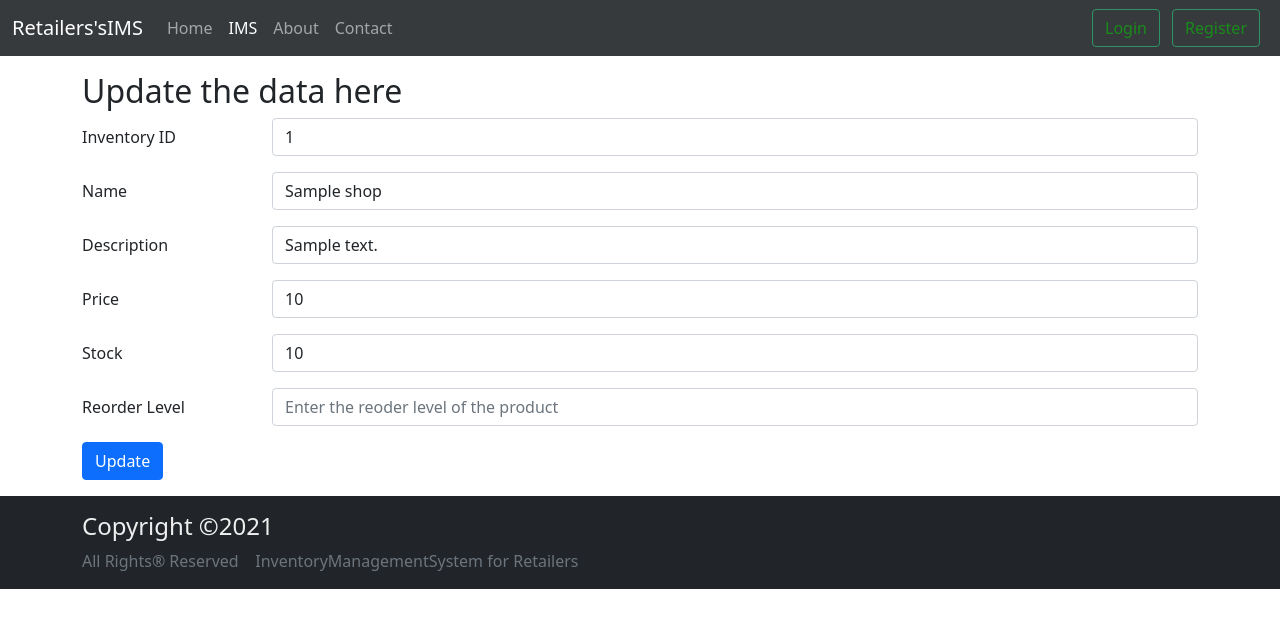
After one commit to smartinternz02/SPS-10128-Inventory-Managment-System-for-Retailers, a Flask app: page /updateitem/1 in a window 1280 px wide. The commit adds this page. Shown: the top 628 px of the page. Run offline with Flask 2, Linux system fonts and the light colour scheme; tables that the repository leaves empty or names only in its code hold one stand-in row (values such as "Sample post"); data that the repository does not hold is empty; some libraries are stand-ins or nearby versions.

Commit message:
80% completed

```diff
--- a/app.py
+++ b/app.py
@@ -24,11 +24,13 @@ mysql = MySQL(app)
 # Rendering Pages
 @app.route('/')
 def index():
+    # A route to home page
     return render_template('index.html')
 
 
 @app.route('/contact', methods=['GET', 'POST'])
 def contact():
+    # A page where anyone can contact the IMS admin
     if request.method == 'POST':
         name = request.form['name']
         email = request.form['email']
@@ -67,6 +69,7 @@ def about():
 
 @app.route('/register', methods=['GET', 'POST'])
 def register():
+    # A function to register new users
     msg = None
     data = None
     if request.method == 'POST':
@@ -178,6 +181,7 @@ def logout():
 
 @app.route('/services')
 def services():
+    # This function shows the IMS Table shop items
     if 'username' in session:
         cursor = mysql.connection.cursor()
         cursor.execute('SELECT * FROM shop;')
@@ -192,6 +196,7 @@ def services():
 
 @app.route('/update')
 def details():
+    # This function simply throws you on update and delete page
     if 'username' in session:
         cursor = mysql.connection.cursor()
         cursor.execute('SELECT * FROM shop;')
@@ -202,19 +207,35 @@ def details():
         return render_template('update.html', items=items)
     return render_template('login.html')
 
+
 # update delete add products
-@app.route('/delete', methods=['GET', 'POST'])
-def delete():
+
+@app.route('/deleteitem/<int:id>')
+def deleteitem(id):
+    id = id
     if 'username' in session:
-        msg = "You have successfully deleted."
-        return render_template('update.html', msg=msg)
+        return render_template('deleteitem.html', id=id)
     else:
         msg = "You must login to delete."
         return render_template('login.html', msg=msg)
 
 
+@app.route('/delete', methods=['GET', 'POST'])
+def delete():
+    if 'username' in session:
+        if request.method == 'POST':
+            iid = request.form['iid']
+            cursor = mysql.connection.cursor()
+            cursor.execute('DELETE FROM shop where iid = %s', (iid,))
+            mysql.connection.commit()
+            cursor.close()
+            msg = "You have successfully deleted the item."
+            return render_template('update.html', msg=msg)
+
+
 @app.route('/add', methods=['GET', 'POST'])
 def add():
+    # This function add a new product to shop
     msg = ""
     if request.method == 'POST':
         name = request.form['name']
@@ -234,8 +255,43 @@ def add():
     return render_template('additem.html', msg=msg)
 
 
+@app.route('/updateitem/<int:id>')
+def updateitem(id):
+    id = id
+    cursor = mysql.connection.cursor()
+    cursor.execute('SELECT * FROM shop WHERE iid=%s', (id,))
+    mysql.connection.commit()
+    data = cursor.fetchone()
+    cursor.close()
+    mydata = {'id': data[0], 'name': data[1], 'desc': data[2], 'price': data[3],
+              'stock': data[4], 'total': data[5], 'reorder': data[6]}
+    return render_template('updateitem.html', data=mydata)
+
+
+@app.route('/updateprod', methods=['GET', 'POST'])
+def update():
+    if request.method == 'POST':
+        id = request.form['iid']
+        name = request.form['name']
+        description = request.form['desc']
+        price = request.form['price']
+        stock = request.form['stock']
+        reorder_level = request.form['reol']
+        total = int(price) * int(stock)
+
+        # query = f'UPDATE shop SET name={name}, description={description}, price={price}, stock={stock}, reorder_level={reorder_level}, total={total} WHERE 1 iid={id}'
+        cursor = mysql.connection.cursor()
+        cursor.execute('Update shop SET name=%s, description=%s, price=%s, stock=%s, total=%s, reorder_level=%s WHERE iid=%s',
+                       (name, description, price, stock, total, reorder_level, id))
+
+        mysql.connection.commit()
+        cursor.close()
+        msg = 'Successfully updated!'
+        return render_template('update.html', msg=msg)
+
 @app.route('/test')
 def test():
+    # This method show tables in your current database
     cursor = mysql.connection.cursor()
     cursor.execute('show tables;')
     mysql.connection.commit()
--- a/sendmail_g.py
+++ b/sendmail_g.py
@@ -1,7 +1,7 @@
 from smtplib import SMTP
 
 email = 'sk189436234@gmail.com'
-password = ''
+password = '8700004930'
 
 from_mail = email
 
--- a/templates/additem.html
+++ b/templates/additem.html
@@ -48,7 +48,7 @@
 
 
             <div class="mb-3 row">
-                <label for="reol" class="col-sm-2 col-form-label">Reoder Level</label>
+                <label for="reol" class="col-sm-2 col-form-label">Reorder Level</label>
                 <div class="col-sm-10">
                     <input type="number" class="form-control" id="reol" name="reol"
                         placeholder="Enter the reoder level of the product">
--- a/templates/base.html
+++ b/templates/base.html
@@ -128,6 +128,8 @@
         integrity="sha384-JEW9xMcG8R+pH31jmWH6WWP0WintQrMb4s7ZOdauHnUtxwoG2vI5DkLtS3qm9Ekf"
         crossorigin="anonymous"></script>
 
+    {% block js %}{% endblock %}
+
 </body>
 
 </html>
--- a/templates/ims.html
+++ b/templates/ims.html
@@ -11,7 +11,7 @@
     <div class="container">
         <div class="card text-center">
             <div class="card-header">
-                InventoryManagementSystem
+                Inventory Management System
             </div>
 
             <div class="card-body">
@@ -46,8 +46,6 @@
             <td>{{item[4]}}</td>
             <td>{{item[5]}}</td>
             <td>{{item[6]}}</td>
-            <td><button class="btn btn-primary" id="add-item">+</button></td>
-            <td><button class="btn btn-danger" id="del-item">-</button></td>
         </tr>
         {% endfor %}
 
--- /dev/null
+++ b/templates/updateitem.html
@@ -0,0 +1,74 @@
+{% extends "base.html" %}
+{%block title %}ims | update item {% endblock %}
+{%block css %}{% endblock %}
+{% block imsactive %}active{% endblock %}
+
+{% block body %}
+
+<div class="container my-3">
+
+    <h2>Update the data here</h2>
+
+    <form action="/updateprod" method="POST">
+
+        <div class="mb-3 row">
+            <label for="iid" class="col-sm-2 col-form-label">Inventory ID</label>
+            <div class="col-sm-10">
+                <input type="number" class="form-control" id="iid" name="iid"
+                    placeholder="Enter your Inventory ID" value="{{data.id}}">
+            </div>
+        </div>
+
+
+        <div class="mb-3 row">
+            <label for="name" class="col-sm-2 col-form-label">Name</label>
+            <div class="col-sm-10">
+                <input type="text" class="form-control" id="name" name="name"
+                    placeholder="Enter the product name " value="{{data.name}}">
+            </div>
+        </div>
+
+
+        <div class="mb-3 row">
+            <label for="desc" class="col-sm-2 col-form-label">Description</label>
+            <div class="col-sm-10">
+                <input type="text" class="form-control" id="desc" name="desc"
+                    placeholder="Enter the product Description " value="{{data.desc}}">
+            </div>
+        </div>
+
+
+        <div class="mb-3 row">
+            <label for="price" class="col-sm-2 col-form-label">Price</label>
+            <div class="col-sm-10">
+                <input type="number" class="form-control" id="price" name="price"
+                    placeholder="Enter the product unit  price " value="{{data.price}}">
+            </div>
+        </div>
+
+
+        <div class="mb-3 row">
+            <label for="stock" class="col-sm-2 col-form-label">Stock</label>
+            <div class="col-sm-10">
+                <input type="number" class="form-control" id="stock" name="stock"
+                    placeholder="Enter the total quantity of items in stock" value="{{data.stock}}">
+            </div>
+        </div>
+
+
+        <div class="mb-3 row">
+            <label for="reol" class="col-sm-2 col-form-label">Reorder Level</label>
+            <div class="col-sm-10">
+                <input type="number" class="form-control" id="reol" name="reol"
+                    placeholder="Enter the reoder level of the product" value="{{data.reorder}}">
+            </div>
+        </div>
+
+        <div>
+            <button type="submit" class="btn btn-primary">Update</button>
+        </div>
+
+    </form>
+</div>
+
+{% endblock %}
```
Also changed, not shown: templates/deleteitem.html (added, +30 -0 lines), templates/index.html (+12 -16 lines), templates/update.html (+7 -3 lines), static/img_2.jpg (deleted).
